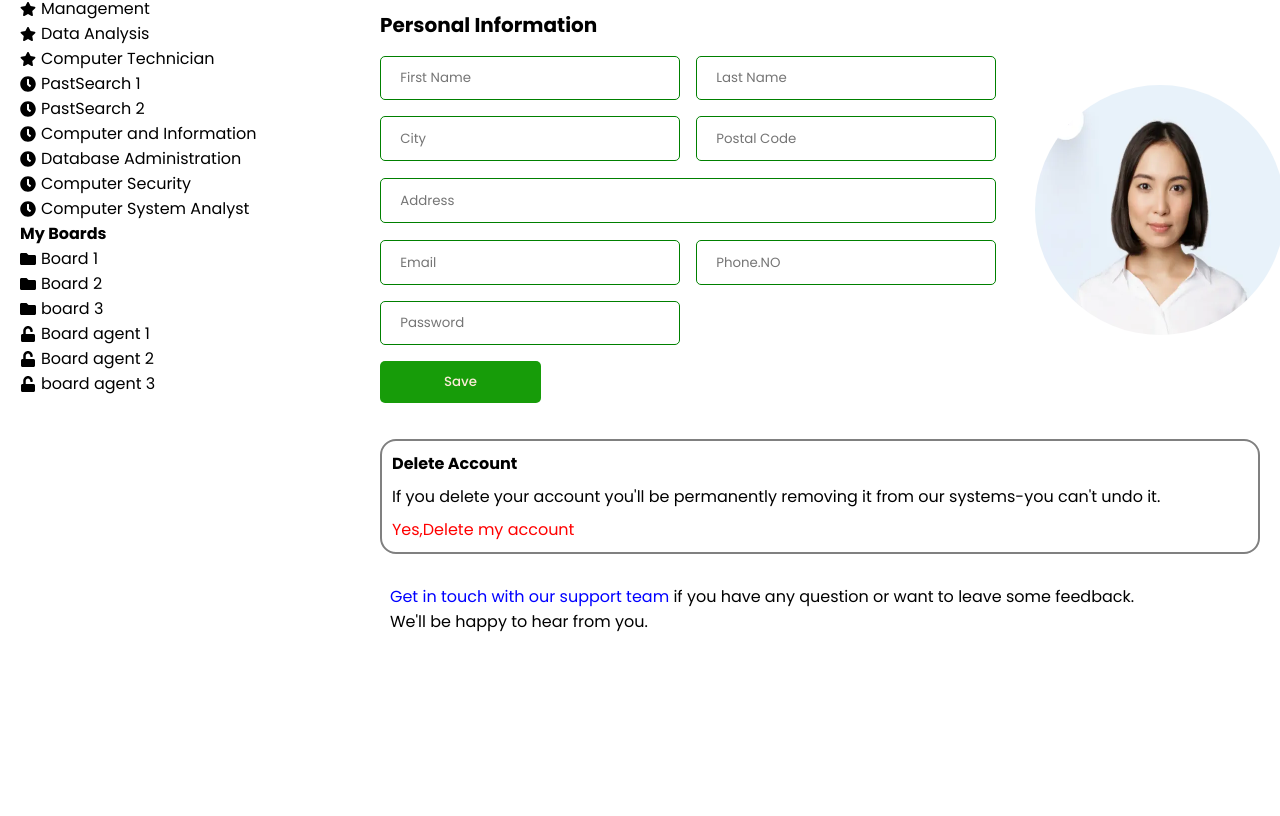
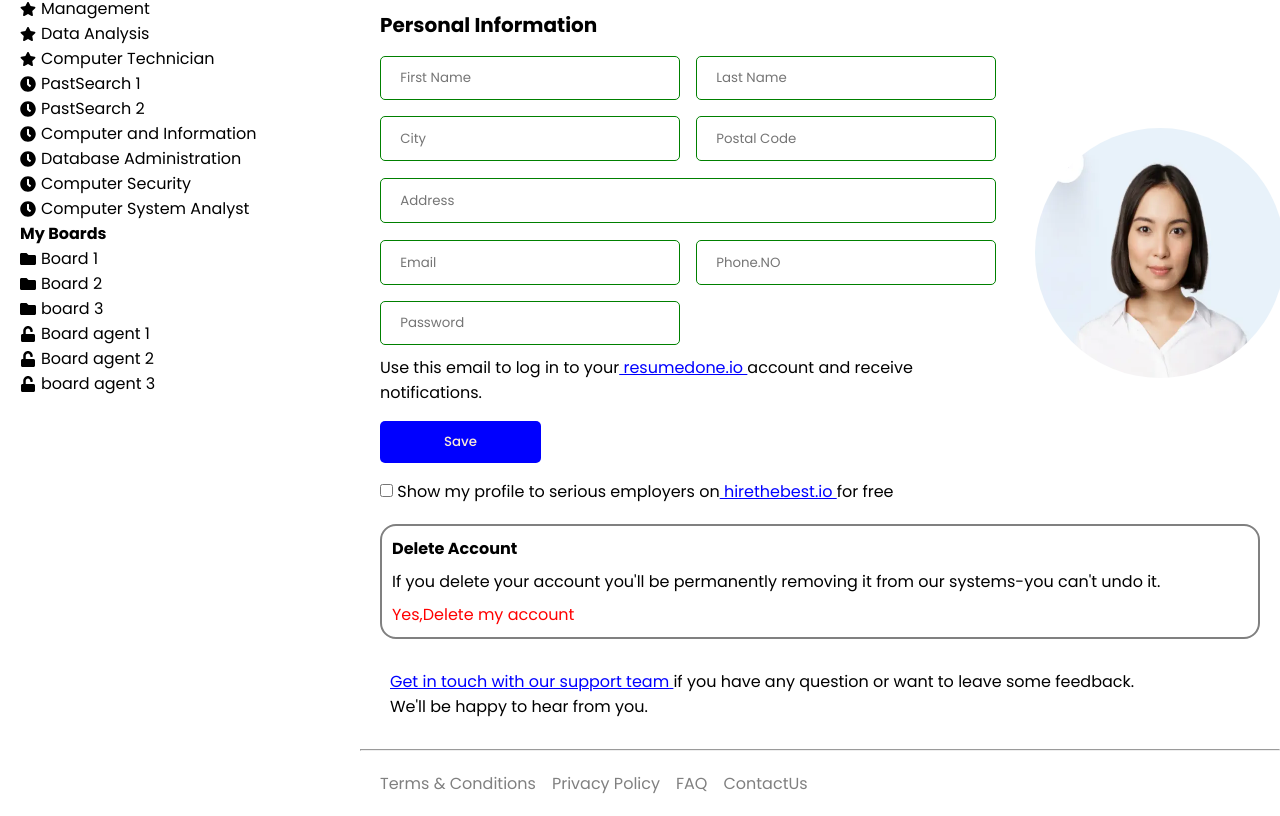
Before and after one commit to keval-parmar-030902/Project-TSC-Next, a Next.js app in the folder next-app/: page /contectUs in a window 1280 px wide. Shown: the part 199-1015 px from the top of the page. Before the commit the page ends 863 px from the top, so only its background shows below. Built offline with nearby package versions, Linux system fonts and the light colour scheme.

Commit message:
footer button form updated

```diff
--- a/next-app/src/components/Button/button.module.css
+++ b/next-app/src/components/Button/button.module.css
@@ -5,7 +5,7 @@
     color: antiquewhite;
     font-weight: 500;
     border-radius: 5px;
-    background-color: rgb(23, 156, 9);
+    background-color:blue;
 }
 
 .button:hover{
--- a/next-app/src/components/Form/form.module.css
+++ b/next-app/src/components/Form/form.module.css
@@ -1,8 +1,12 @@
 .form{
     width: 70%;
 }
-
-
+.text{
+    margin-top: 10px;
+}
+.link{
+    color: blue;
+}
 .formsection{
     margin: auto;
     display: grid;
--- a/next-app/src/components/Form/index.tsx
+++ b/next-app/src/components/Form/index.tsx
@@ -1,9 +1,11 @@
 import React from "react";
 import Style from "./form.module.css";
 import Button from "../Button";
+import Link from "next/link";
+import { BiCheckbox } from "react-icons/bi";
 
 
-interface Props {}
+interface Props { }
 
 
 
@@ -55,10 +57,21 @@ const Form = (props: Props) => {
               placeholder="Password"
             />
           </div>
+
         </div>
-
+        <div className={Style.text}>
+          Use this email to log in to your
+          <Link className={Style.link} href="/" alt=""> resumedone.io </Link>
+          account and receive notifications.
+        </div>
         <div>
           <Button />
+        </div>
+        <div>
+          <input type="checkbox" />
+          <span>   Show my profile to serious employers on</span>
+          <Link className={Style.link} href="/" alt=""> hirethebest.io </Link>
+          for free
         </div>
       </form>
     </>
--- a/next-app/src/components/footer/footer.module.css
+++ b/next-app/src/components/footer/footer.module.css
@@ -6,7 +6,9 @@
     font-size: medium;
     margin-bottom: 0.5rem;
 }
-
+.link{
+    color: blue;
+}
     .div {
         border: 2px solid gray;
         padding: 10px;
@@ -20,3 +22,13 @@
     border-radius: 1rem;
     margin: 20px;
    }
+   .div2{
+    margin: 20px;
+    display: flex;
+    flex-direction: row;
+    gap: 1rem;
+   }
+   .div3{
+
+    color: gray;
+   }
--- a/next-app/src/components/footer/index.tsx
+++ b/next-app/src/components/footer/index.tsx
@@ -1,7 +1,7 @@
 import React from "react";
 import Styles from "./footer.module.css";
 import Link from "next/link";
-interface Props {}
+interface Props { }
 
 const Footer = (props: Props) => {
   return (
@@ -15,15 +15,21 @@ const Footer = (props: Props) => {
         <p className={Styles.p}>Yes,Delete my account </p>
       </div>
       <div className={Styles.div1}>
-        <p>
-          <span style={{ color: "blue" }}>
-            Get in touch with our support team{" "}
-          </span>
-          <span style={{ color: "black" }}>
-            if you have any question or want to leave some feedback.
-          </span>
-        </p>
+        <Link className={Styles.link} href="/shopPage" alt=" ">
+          Get in touch with our support team{" "}
+        </Link>
+
+        if you have any question or want to leave some feedback.
+
+
         <p>We'll be happy to hear from you.</p>
+      </div>
+      <hr></hr>
+      <div className={Styles.div2}>
+        <div className={Styles.div3}>Terms & Conditions</div>
+        <div className={Styles.div3}>Privacy Policy</div>
+        <div className={Styles.div3}>FAQ</div>
+        <div className={Styles.div3}>ContactUs</div>
       </div>
     </div>
   );
```
